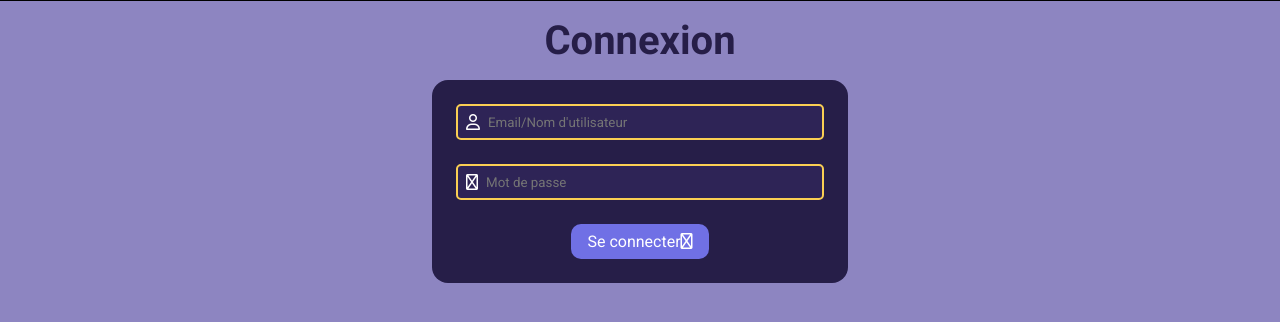
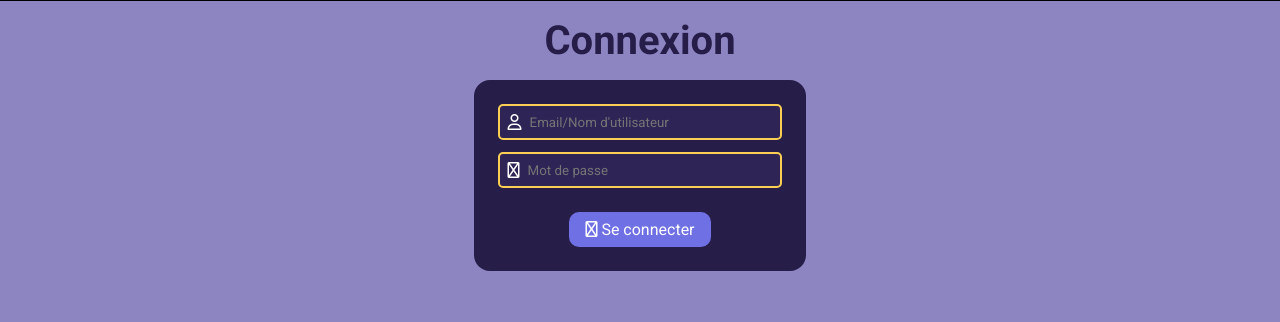
Before and after one commit to enzomtpYT/EPSI-Waitlist, a Flask app: page /login in a window 1280 px wide. Shown: the part 55-377 px from the top of the page. Run offline with Flask 3, Linux system fonts and the light colour scheme; some libraries are stand-ins or nearby versions.

Commit message:
Small login form visual fix

```diff
--- a/static/styles/login.css
+++ b/static/styles/login.css
@@ -14,14 +14,6 @@
     text-align: center;
     min-width: fit-content;
     max-width:calc(100% - 2rem);
-    width:26rem
+    min-width: 26vw;
+    gap: .75rem;
 }
-
-.loginform > .iconified-input {
-    margin: 0 0 24px 0;
-    width: 100%;
-}
-
-.loginform > button {
-    width: fit-content;
-}
--- a/templates/login.html
+++ b/templates/login.html
@@ -19,7 +19,7 @@
                 <input type="password" id="password" name="password" placeholder="Mot de passe" autocomplete="current-password" required>
             </div>
             <div class="cf-turnstile" data-sitekey="0x4AAAAAAA5lAJHf3tMrw5rd"></div>
-            <button type="submit">Se connecter<i class="fa-regular fa-right-to-bracket"></i></button>
+            <button type="submit"><i class="fa-regular fa-right-to-bracket"></i> Se connecter</button>
         </form>
     {% endif %}
 </div>
```
